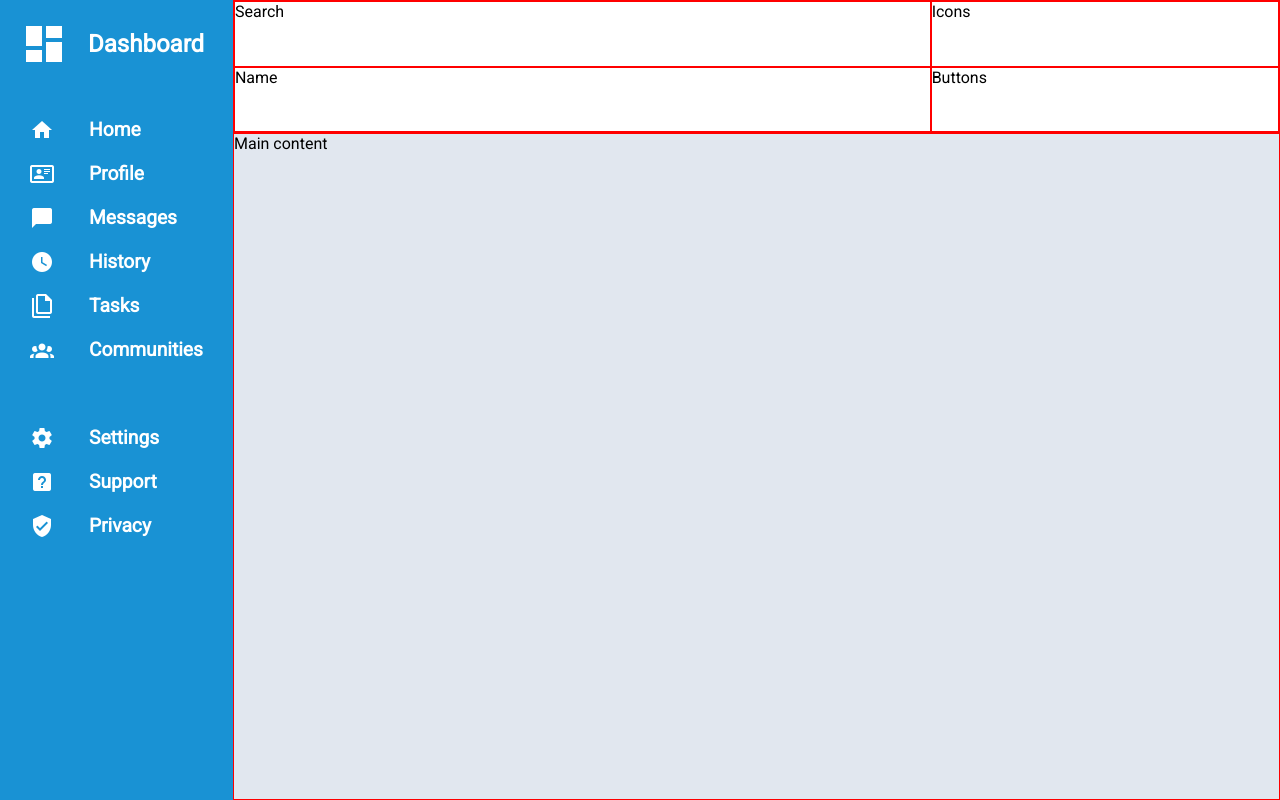
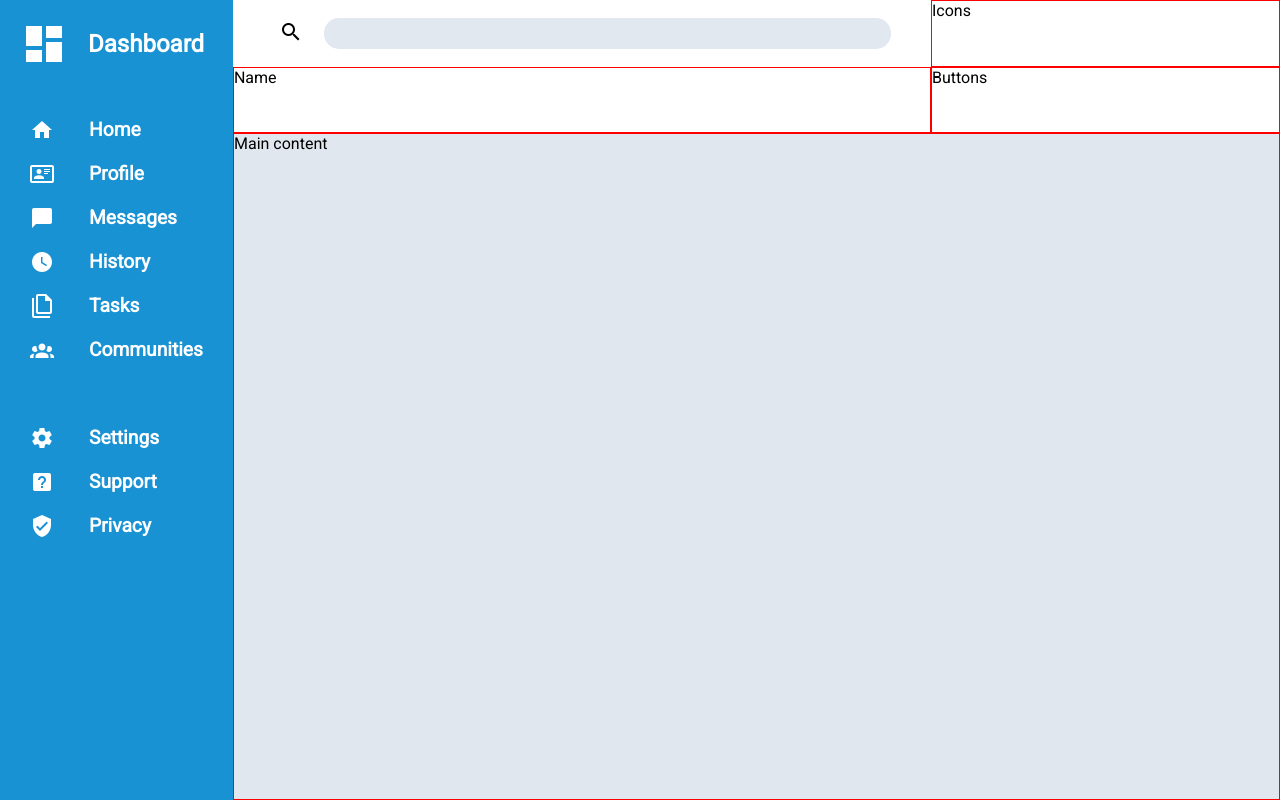
Before and after one commit to mikonto/dashboard-project, a plain HTML site: page index.html in a window 1280 px wide. Drawn offline with Linux system fonts and the light colour scheme.

Commit message:
Finish search section

```diff
--- a/index.html
+++ b/index.html
@@ -25,7 +25,7 @@
                     <li>Tasks</li>
                     <img src="Images/communities.png" alt="img">
                     <li>Communities</li>
-                    <div></div>
+                    <div></div> <!-- Gap to separate last three menu items from others -->
                     <div></div>
                     <img src="Images/settings.png" alt="img">
                     <li>Settings</li>
@@ -37,7 +37,14 @@
             </div>
         </div>
         <div class="header">
-            <div class="header-search">Search</div>
+            <div class="header-search">
+                <form>
+                    <button type="submit">
+                        <img src="Images/search.png" />
+                    </button>
+                    <input type="text" name="search">
+                </form>
+            </div>
             <div class="header-icons">Icons</div>
             <div class="header-name">Name</div>
             <div class="header-buttons">Buttons</div>
--- a/style.css
+++ b/style.css
@@ -60,14 +60,39 @@ html, body {
 
 .header {
     grid-area: header;
-    border: 1px solid red;
     display: grid;
     grid-template-columns: 2fr 1fr;
     grid-template-rows: 1fr 1fr;
 }
 
-.header-search, .header-icons, .header-name, .header-buttons {
+.header-icons, .header-name, .header-buttons {
     border: 1px solid red;
+}
+
+.header-search {
+    display: grid;
+    grid-template: 1fr / 1fr;
+}
+
+.header-search form {
+    margin-left: 40px;
+    margin-right: 40px;
+    display: grid;
+    grid-template-columns: auto 1fr;
+    align-content: center;
+    gap: 15px;
+}
+
+.header-search form button {
+    border: none;
+    background-color: inherit;
+}
+
+.header-search form input {
+    border: none;
+    background-color: #e2e8f0;
+    padding: 8px;
+    border-radius: 15px;
 }
 
 .main-content {
```
Also changed, not shown: Images/search.png (added).
